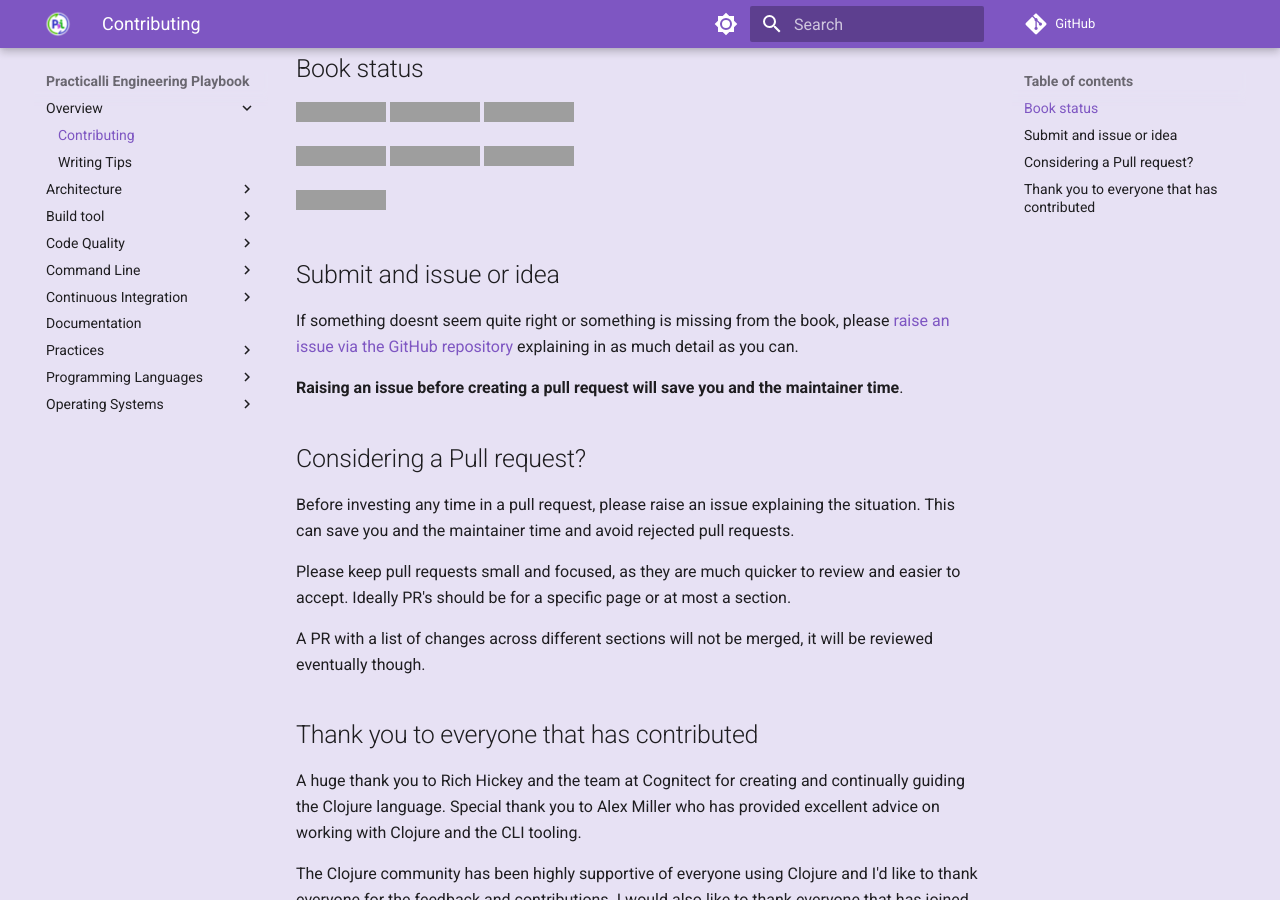
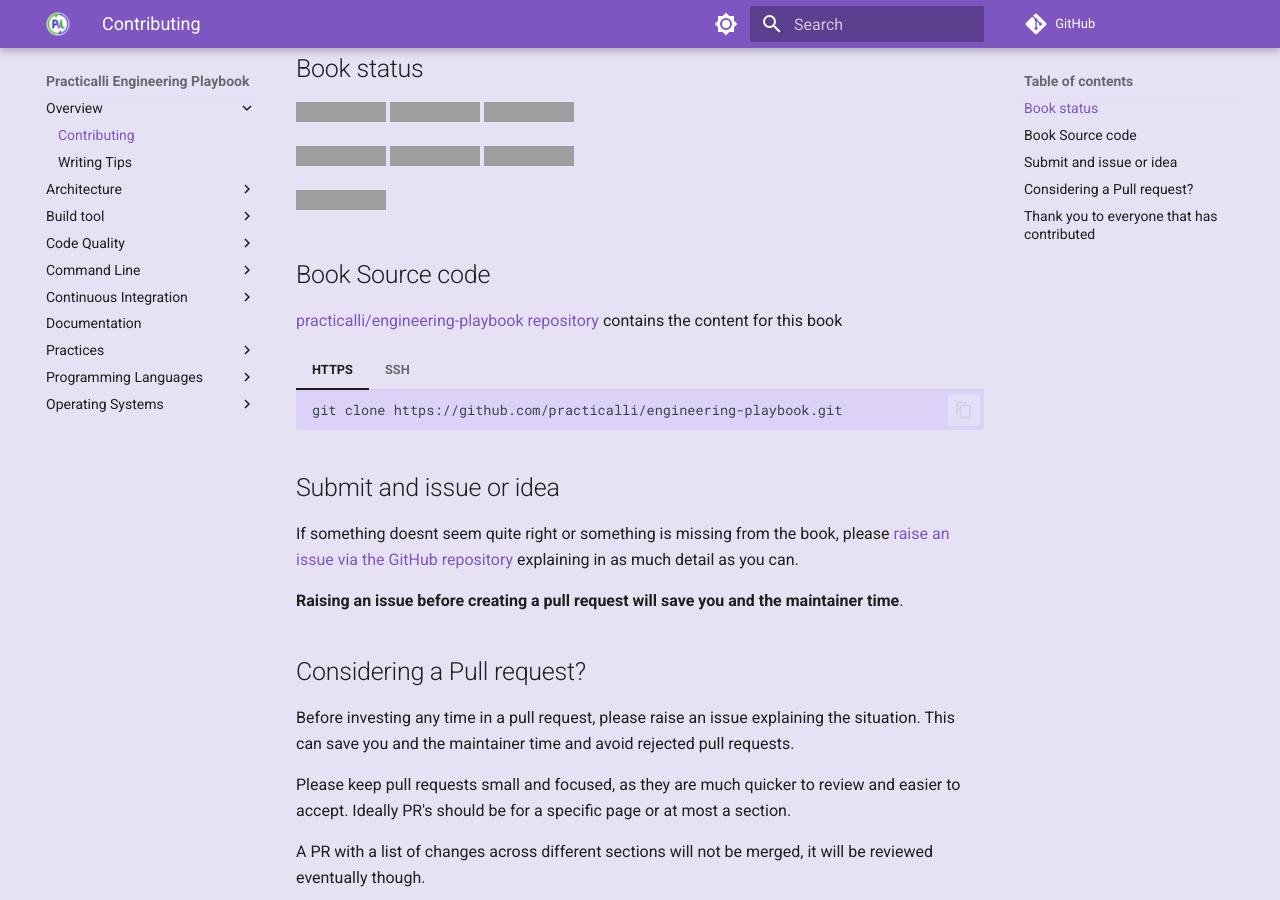
Before and after one commit to practicalli/engineering-playbook, an MkDocs documentation site: the page built from docs/introduction/contributing.md, in a window 1280 px wide and 900 px high, scrolled down 405 px, cut to the strip 0-900 px from the top of the window. Built offline with MkDocs 1.6.1 and Material for MkDocs 9.7.7, drawn with Linux system fonts in a browser that asks for light colours; plug-ins that fetch from the network failed and are left out; comment, search, counter and statistics services are not loaded; grey boxes are pictures that could not be loaded.

Commit message:
dev: update megalinter status badge in contributing page

````diff
--- a/docs/introduction/contributing.md
+++ b/docs/introduction/contributing.md
@@ -12,11 +12,27 @@
 [![GitHub commit activity](https://img.shields.io/github/commit-activity/y/practicalli/engineering-playbook?label=commits&logo=github)](https://img.shields.io/github/commit-activity/y/practicalli/engineering-playbook?label=commits&logo=github){target=_blank}
 [![GitHub pull requests](https://img.shields.io/github/issues-pr-raw/practicalli/engineering-playbook?label=pull%20requests&logo=github)](https://img.shields.io/github/issues-pr-raw/practicalli/engineering-playbook?label=pull%20requests&logo=github){target=_blank}
 
-[![MegaLinter](https://github.com/practicalli/engineering-playbook/actions/workflows/megalinter.yml/badge.svg)](https://github.com/practicalli/engineering-playbook/actions/workflows/megalinter.yaml){target=_blank}
+[![MegaLinter](https://github.com/practicalli/engineering-playbook/actions/workflows/megalinter.yaml/badge.svg)](https://github.com/practicalli/engineering-playbook/actions/workflows/megalinter.yaml){target=_blank}
 [![Publish Book](https://github.com/practicalli/engineering-playbook/actions/workflows/publish-book.yaml/badge.svg)](https://github.com/practicalli/engineering-playbook/actions/workflows/publish-book.yaml){target=_blank}
 [![pages-build-deployment](https://github.com/practicalli/engineering-playbook/actions/workflows/pages/pages-build-deployment/badge.svg)](https://github.com/practicalli/engineering-playbook/actions/workflows/pages/pages-build-deployment){target=_blank}
 
 ![GitHub contributors](https://img.shields.io/github/contributors/practicalli/engineering-playbook?style=for-the-badge&label=github%20contributors)
+
+
+## Book Source code
+
+[practicalli/engineering-playbook repository](https://github.com/practicalli/engineering-playbook){target=_blank} contains the content for this book
+
+=== "HTTPS"
+    ```bash
+    git clone https://github.com/practicalli/engineering-playbook.git
+    ```
+
+=== "SSH"
+    ```bash
+    git clone git@github.com:practicalli/engineering-playbook.git
+    ```
+
 
 ## Submit and issue or idea
 
````
